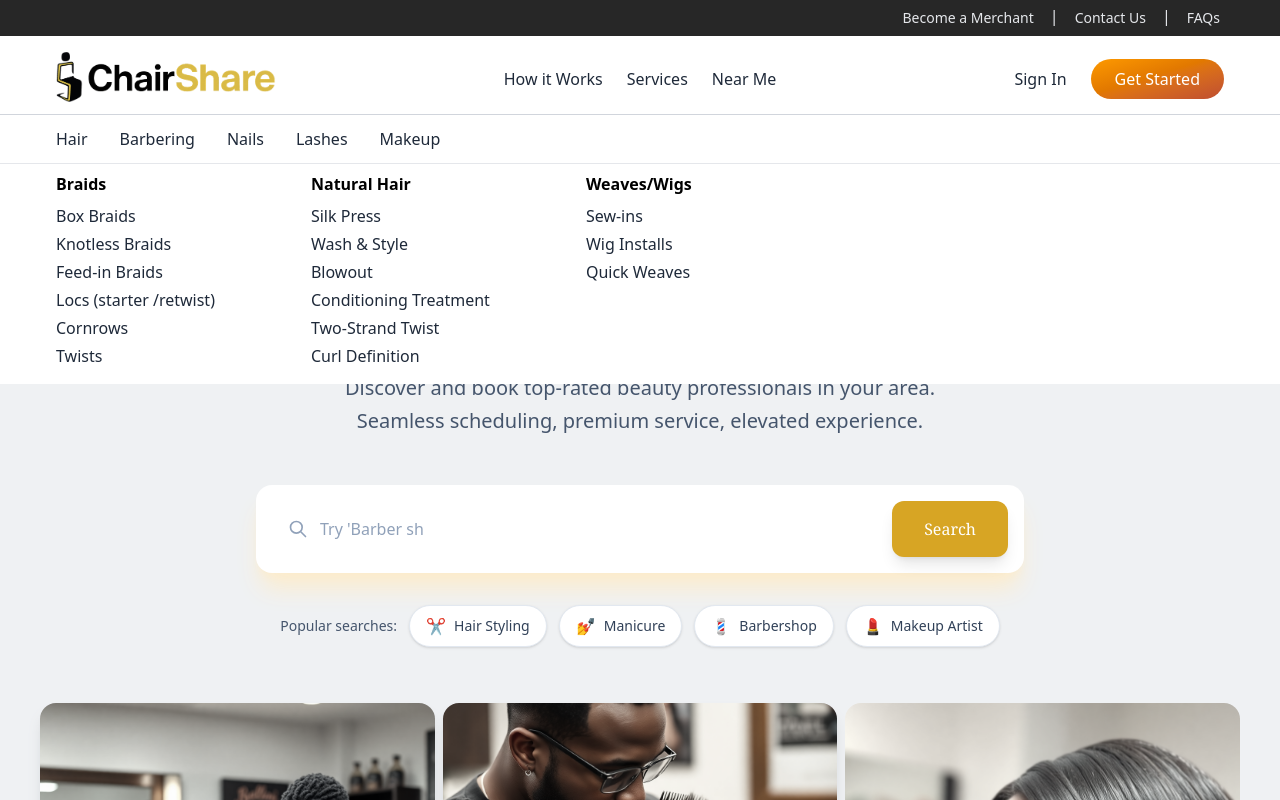
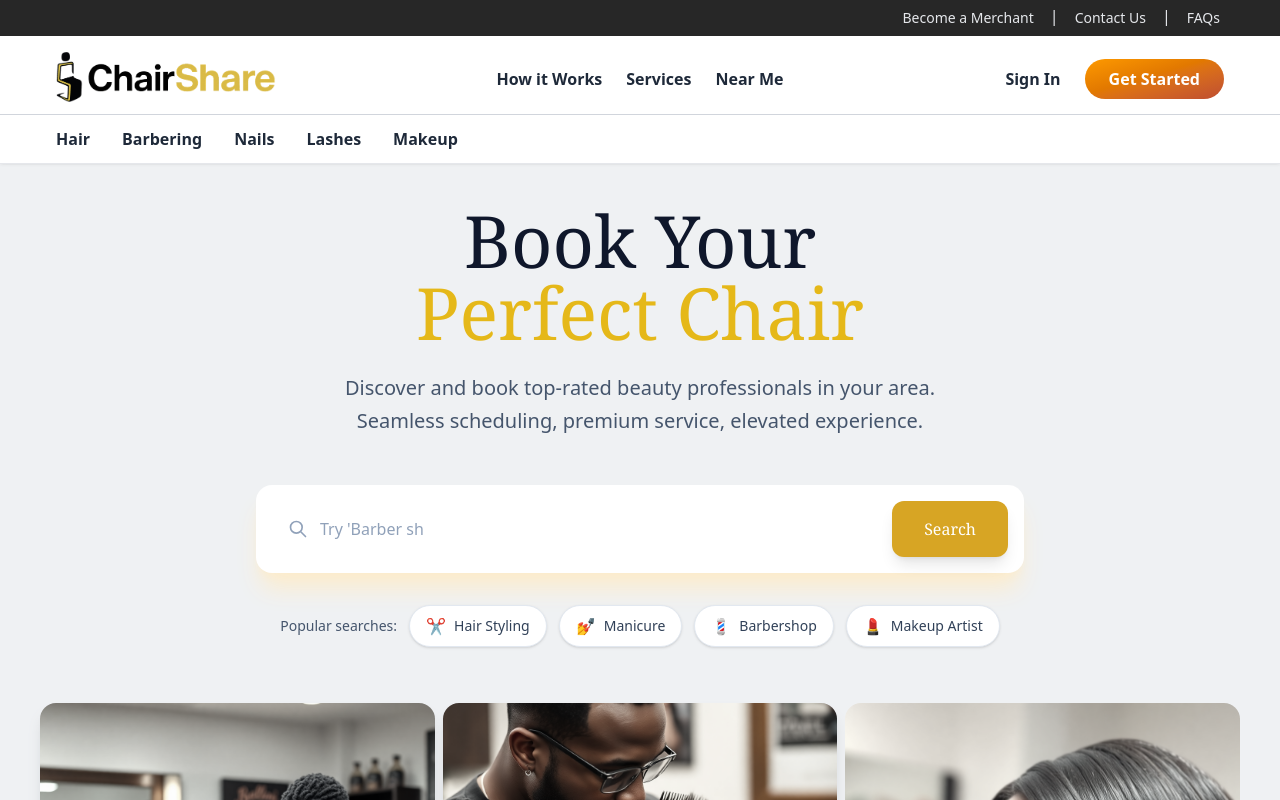
Before and after one commit to KayviaHarriott/chair-share, a React (Vite) app: page / in a window 1280 px wide. Shown: the top 800 px of the page. Built offline with nearby package versions, Linux system fonts and the light colour scheme.

Commit message:
Added semi-bold font

```diff
--- a/src/navigation/NavBar.tsx
+++ b/src/navigation/NavBar.tsx
@@ -79,7 +79,7 @@ const categories = [
 ];
 
 export const NavBar = () => {
-  const [hoveredCategory, setHoveredCategory] = useState<string | null>("Hair");
+  const [hoveredCategory, setHoveredCategory] = useState<string | null>(null);
 
   return (
     <div>
@@ -92,9 +92,9 @@ export const NavBar = () => {
           <p className="text-sm">FAQs</p>
         </div>
       </div>
-      <nav className="shadow-sm/5 bg-white border-b border-gray-200 flex flex-col justify-center pt-4  items-center text-gray-800 ">
+      <nav className="shadow-sm/5 bg-white border-b border-gray-200 flex flex-col justify-center pt-4 items-center text-gray-800 ">
         <div className="max-w-[1200px] px-4 pb-2 w-full">
-          <div className="w-full flex justify-between items-center">
+          <div className="w-full flex justify-between items-center font-semibold">
             <div className="w-1/3 flex items-center gap-2 mb-1">
               <Link to="/">
                 <img className="h-[50px]" src="./imgs/HorizontalLogo.png" />
@@ -126,7 +126,7 @@ export const NavBar = () => {
                 onMouseEnter={() => setHoveredCategory(category.name)}
                 onMouseLeave={() => setHoveredCategory(null)}
               >
-                <button className=" text-md hover:text-amber-600 transition-colors">
+                <button className="font-semibold text-md hover:text-amber-600 transition-colors">
                   {category.name}
                 </button>
               </div>
```
